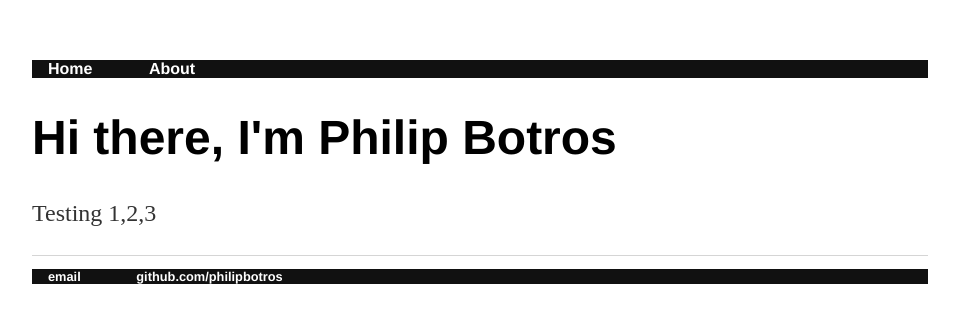
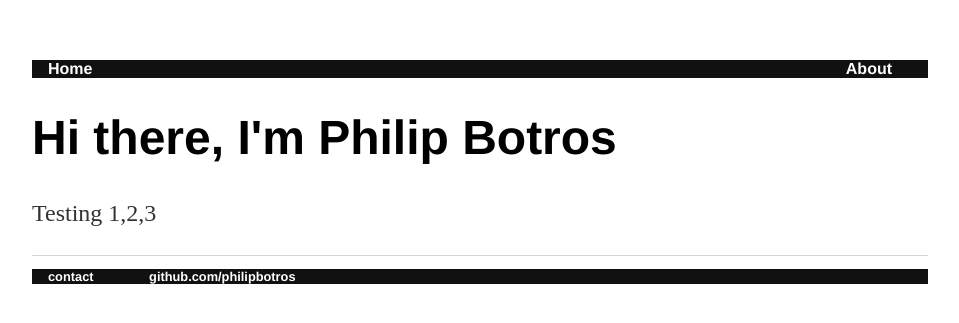
Before and after one commit to PhilipBotros/philipbotros.github.io, a Jekyll site: the page built from index.html, in a window 1280 px wide. Shown: the top 323 px of the page, without its empty margins (160-1119 px from the left). Built offline with Jekyll 4.4.1, drawn with Linux system fonts in a browser that asks for light colours.

Commit message:
manmanman

```diff
--- a/_layouts/default.html
+++ b/_layouts/default.html
@@ -8,8 +8,8 @@
 		<body>
 			<nav>
 	    		<ul>
-	        		<li><a href="/">Home</a></li>
-		        	<li><a href="/about">About</a></li>
+	        		<li><a href="/home">Home</a></li>
+		        	<li style="float:right"><a href="/about">About</a></li>
 	    		</ul>
 			</nav>
 			<div class="container">
@@ -19,7 +19,7 @@
 			</div><!-- /.container -->
 			<footer>
 	    		<ul>
-	        		<li><a href="mailto:philipbotros@live.nl">email</a></li>
+	        		<li><a href="mailto:philipbotros@live.nl">contact</a></li>
 	        		<li><a href="https://github.com/philipbotros">github.com/philipbotros</a></li>
 				</ul>
 			</footer>
```
